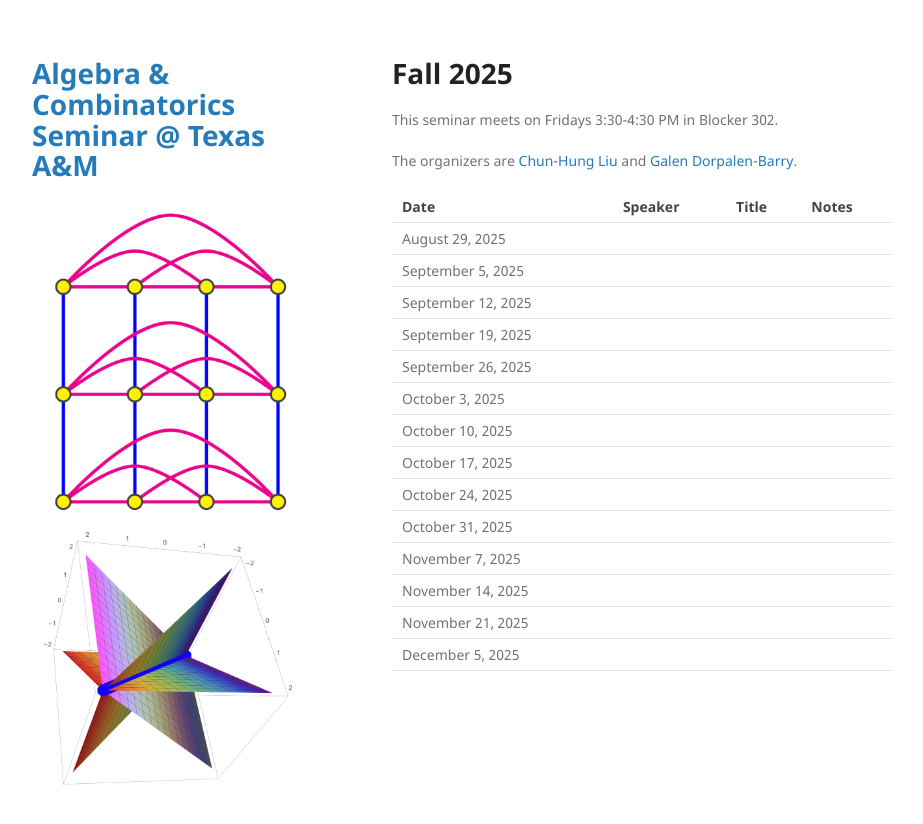
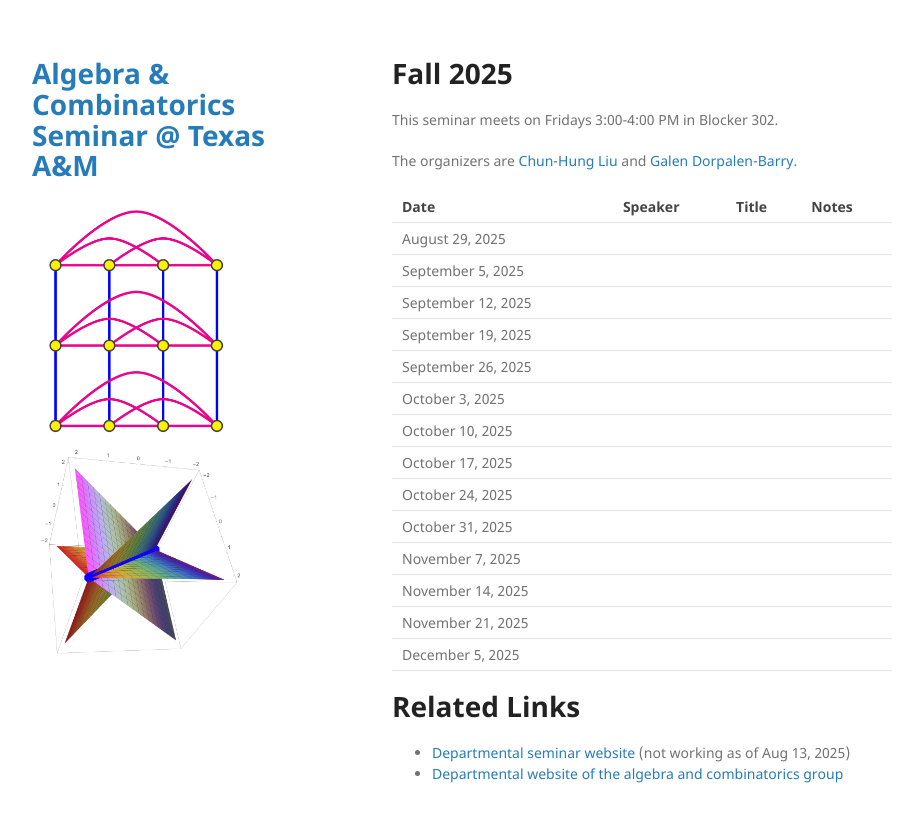
Before and after one commit to tamu-seminar/alg-comb, a Jekyll site: the page built from index.md, in a window 1280 px wide. Shown: the top 824 px of the page, without its empty margins (178-1101 px from the left). Built offline with Jekyll 4.4.1, drawn with Linux system fonts in a browser that asks for light colours.

Commit message:
moving images around

```diff
--- a/_layouts/default.html
+++ b/_layouts/default.html
@@ -18,11 +18,11 @@
         <h1><a href="{{ "/" | absolute_url }}">{{ site.title | default: site.github.repository_name }}</a></h1>
 
         {% if site.logoA %}
-          <img src="{{site.logoA | relative_url}}" alt="Logo" />
+          <img src="{{site.logoA | relative_url}}" alt="Logo" width="75%"/>
         {% endif %}
 
         {% if site.logoB %}
-          <img src="{{site.logoB | relative_url}}" alt="Logo" />
+          <img src="{{site.logoB | relative_url}}" alt="Logo" width="80%"/>
         {% endif %}
 
         <p>{{ site.description | default: site.github.project_tagline }}</p>
--- a/index.md
+++ b/index.md
@@ -4,7 +4,7 @@ layout: default
 
 # Fall 2025
 
-This seminar meets on Fridays 3:30-4:30 PM in Blocker 302.
+This seminar meets on Fridays 3:00-4:00 PM in Blocker 302.
 
 The organizers are [Chun-Hung Liu](https://people.tamu.edu/~chliu/) and [Galen Dorpalen-Barry](https://galen.dorpalen-barry.org/).
 
@@ -26,3 +26,11 @@ The organizers are [Chun-Hung Liu](https://people.tamu.edu/~chliu/) and [Galen D
 | November 14, 2025 |         |       |       |
 | November 21, 2025 |         |       |       |
 | December 5, 2025  |         |       |       |
+
+
+
+
+# Related Links
+
+- [Departmental seminar website](https://artsci.tamu.edu/mathematics/research/seminars/algebra-combinatorics/index.html) (not working as of Aug 13, 2025)
+- [Departmental website of the algebra and combinatorics group](https://artsci.tamu.edu/mathematics/research/algebra-combinatorics/index.html#Algebra%20and%20Combinatorics)
```
Also changed, not shown: 2 other files.
